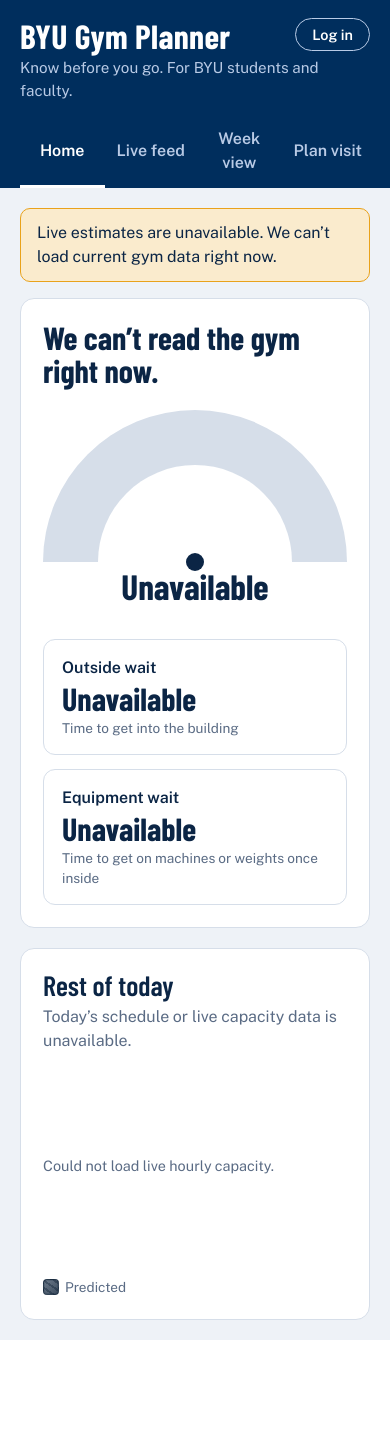
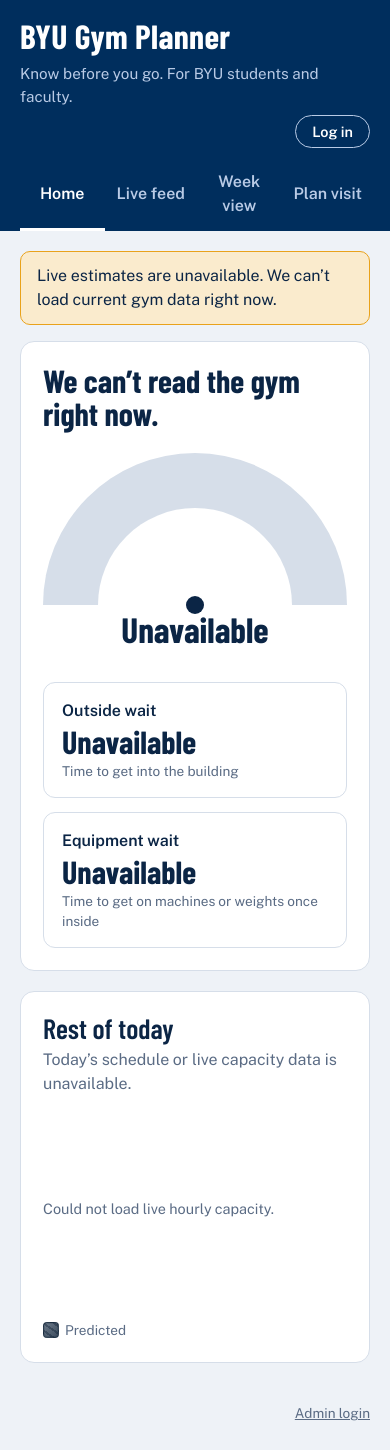
Before and after one commit to Kurtisef/dreamteam, a Node server app: page / in a window 390 px wide. Before the commit the page ends 1340 px from the top, so only its background shows below. Run offline with Node 20, Linux system fonts and the light colour scheme.

Commit message:
log in button updates

```diff
--- a/ForFutureEJS/public/auth.js
+++ b/ForFutureEJS/public/auth.js
@@ -80,10 +80,6 @@
     }
     adminDialog?.showModal();
   });
-  document.getElementById('admin-auth-back')?.addEventListener('click', () => {
-    adminDialog?.close();
-    openDialog();
-  });
   document.getElementById('admin-auth-close')?.addEventListener('click', () => adminDialog?.close());
   dialog.addEventListener('close', () => {
     form.reset();
--- a/ForFutureEJS/public/styles.css
+++ b/ForFutureEJS/public/styles.css
@@ -1815,7 +1815,6 @@ main {
 }
 
 
-
 .auth-btn:focus-visible,
 
 .auth-dialog button:focus-visible,
@@ -1954,6 +1953,47 @@ main {
 
 }
 
+.auth-dialog .auth-create-profile {
+
+  margin: 12px auto 0;
+
+}
+
+.auth-admin-footer {
+
+  padding: 18px 16px 24px;
+
+  text-align: right;
+
+}
+
+.auth-admin-footer button {
+
+  padding: 2px 4px;
+
+  border: 0;
+
+  background: none;
+
+  color: var(--mute);
+
+  font: inherit;
+
+  font-size: .85rem;
+
+  text-decoration: underline;
+
+  cursor: pointer;
+
+}
+
+.auth-admin-footer button:focus-visible {
+
+  outline: 3px solid #7FB2FF;
+
+  outline-offset: 2px;
+
+}
 
 
 #auth-msg { margin-top: 12px; min-height: 1.5em; font-size: .9rem; }
@@ -2421,6 +2461,68 @@ main {
   .plan-grid {
 
     grid-template-columns: 1fr;
+
+  }
+
+}
+
+@media (max-width: 720px) {
+
+  .top .in {
+
+    display: grid;
+
+    grid-template-columns: minmax(0, 1fr) auto;
+
+    gap: 6px 10px;
+
+  }
+
+  .top h1,
+
+  .top p,
+
+  .tabs {
+
+    grid-column: 1 / -1;
+
+  }
+
+  .top h1 {
+
+    padding-right: 0;
+
+  }
+
+  .auth-user {
+
+    position: static;
+
+    min-width: 0;
+
+    overflow: hidden;
+
+    text-overflow: ellipsis;
+
+    white-space: nowrap;
+
+    align-self: center;
+
+    font-size: .75rem;
+
+  }
+
+  .auth-btn {
+
+    position: static;
+
+    justify-self: end;
+
+  }
+
+  .tabs {
+
+    margin-top: 6px;
 
   }
 
--- a/ForFutureEJS/views/partials/auth-dialog.ejs
+++ b/ForFutureEJS/views/partials/auth-dialog.ejs
@@ -12,8 +12,7 @@
 
     <p id="auth-msg" role="status" aria-live="polite"></p>
     <button id="auth-submit" type="submit">Log in</button>
-    <button id="admin-login-open" type="button" class="link">Admin login</button>
-    <button id="auth-toggle" type="button" class="link">New here? Create a profile</button>
+    <button id="auth-toggle" type="button" class="link auth-create-profile">New here? Create a profile</button>
     <button id="auth-close" type="button" class="link">Cancel</button>
   </form>
 </dialog>
@@ -29,7 +28,12 @@
 
     <p id="admin-auth-msg" role="status" aria-live="polite"></p>
     <button type="submit">Log in as admin</button>
-    <button id="admin-auth-back" type="button" class="link">Back to regular login</button>
     <button id="admin-auth-close" type="button" class="link">Cancel</button>
   </form>
 </dialog>
+
+<% if ((currentPath === '/' || currentPath === '/home') && (!user || user.role !== 'admin')) { %>
+<footer class="auth-admin-footer">
+  <button id="admin-login-open" type="button">Admin login</button>
+</footer>
+<% } %>
```
